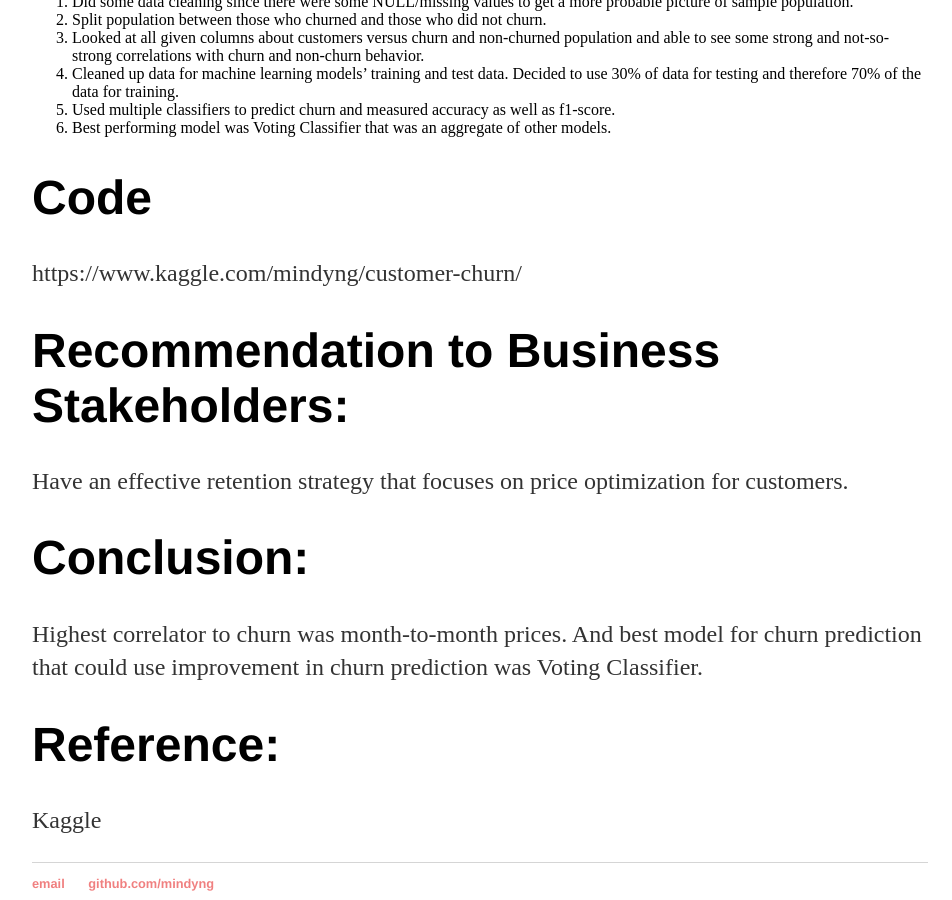
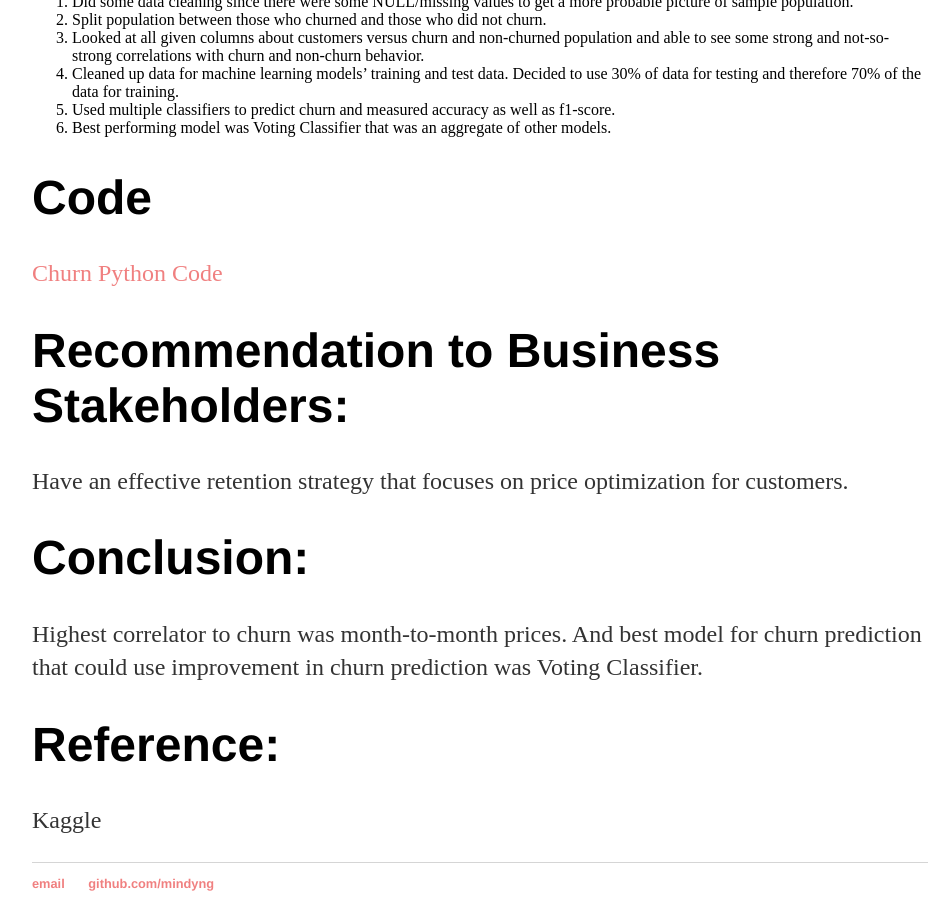
Before and after one commit to mindyng/mindyng.github.io, a Jekyll site: the page built from _posts/2022-11-16-Churn.md, in a window 1280 px wide and 900 px high, scrolled down 1295 px. Shown: the whole window, without its empty margins (160-1112 px from the left). Built offline with Jekyll 4.4.1, drawn with Linux system fonts in a browser that asks for light colours; our own code applies the rules of GitHub Pages for plain Markdown files.

Commit message:
Update 2022-11-16-Churn.md

```diff
--- a/_posts/2022-11-16-Churn.md
+++ b/_posts/2022-11-16-Churn.md
@@ -31,7 +31,7 @@ The sample data used is from a business that provides internet/phone service. Th
 
 # Code
 
-https://www.kaggle.com/mindyng/customer-churn/
+[Churn Python Code](https://nbviewer.org/github/mindyng/2022-Business-Projects/blob/main/customer-churn.ipynb)
 
 # Recommendation to Business Stakeholders:
 
```
